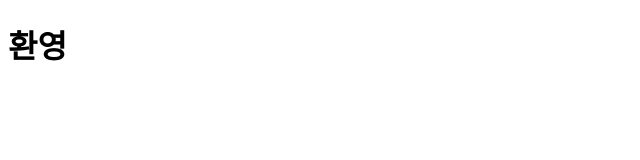
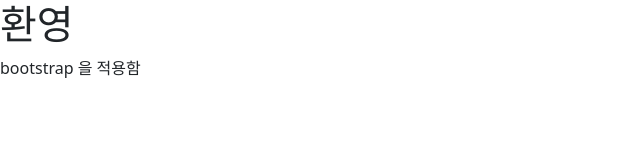
Before and after one commit to jeongwoogithub/jaden.github.io, a plain HTML site: page docs/index.html in a window 1280 px wide. Shown: the whole page, without its empty margins (0-640 px from the left). Drawn offline with nearby package versions, Linux system fonts and the light colour scheme.

Commit message:
bootstrap

```diff
--- a/docs/index.html
+++ b/docs/index.html
@@ -3,8 +3,12 @@
 <head>
   <meta charset="UTF-8">
   <title>메인페이지</title>
+      <!-- bootstrap -->
+      <link rel="stylesheet" href="https://cdn.jsdelivr.net/npm/bootstrap@5.2.3/dist/css/bootstrap.min.css">
+      <link href="//netdna.bootstrapcdn.com/font-awesome/4.0.3/css/font-awesome.css" rel="stylesheet">
 </head>
 <body>
   <h1>환영</h1>
+  <p>bootstrap 을 적용함</p>
 </body>
 </html>
```
